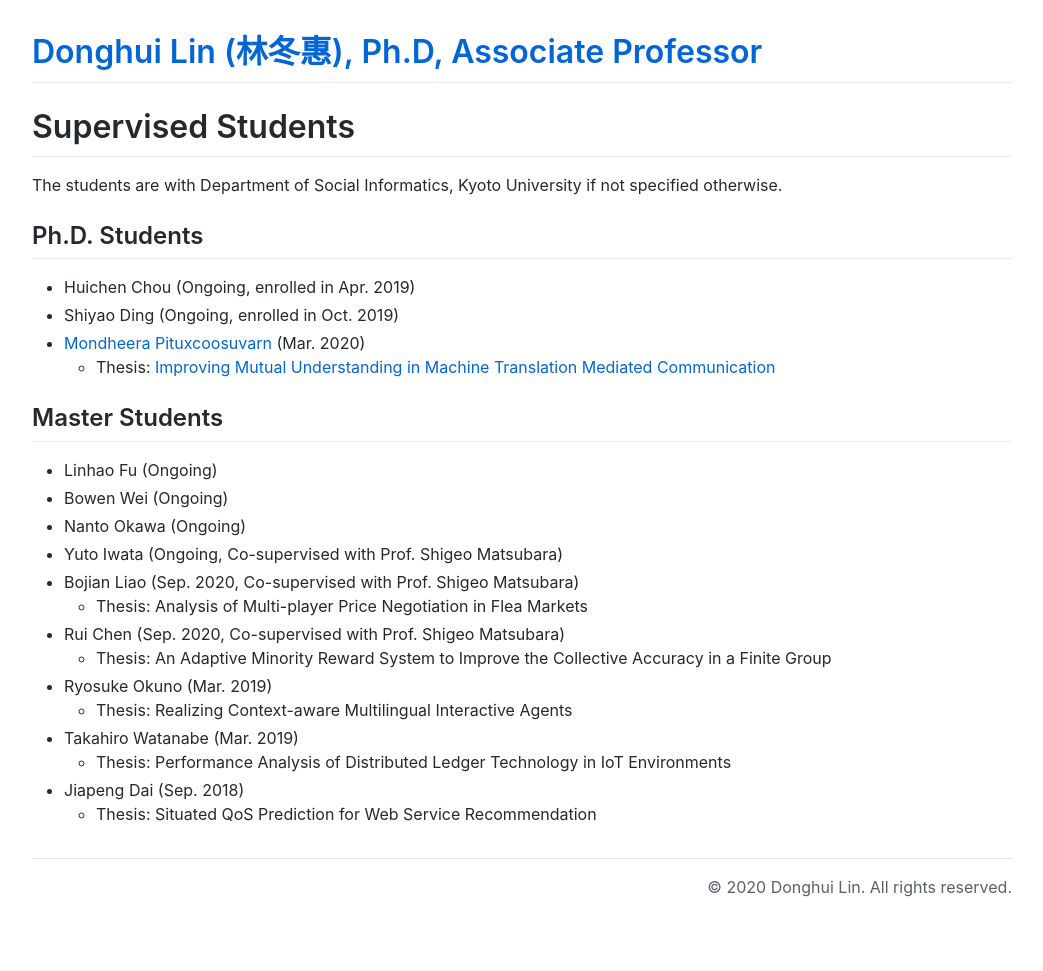
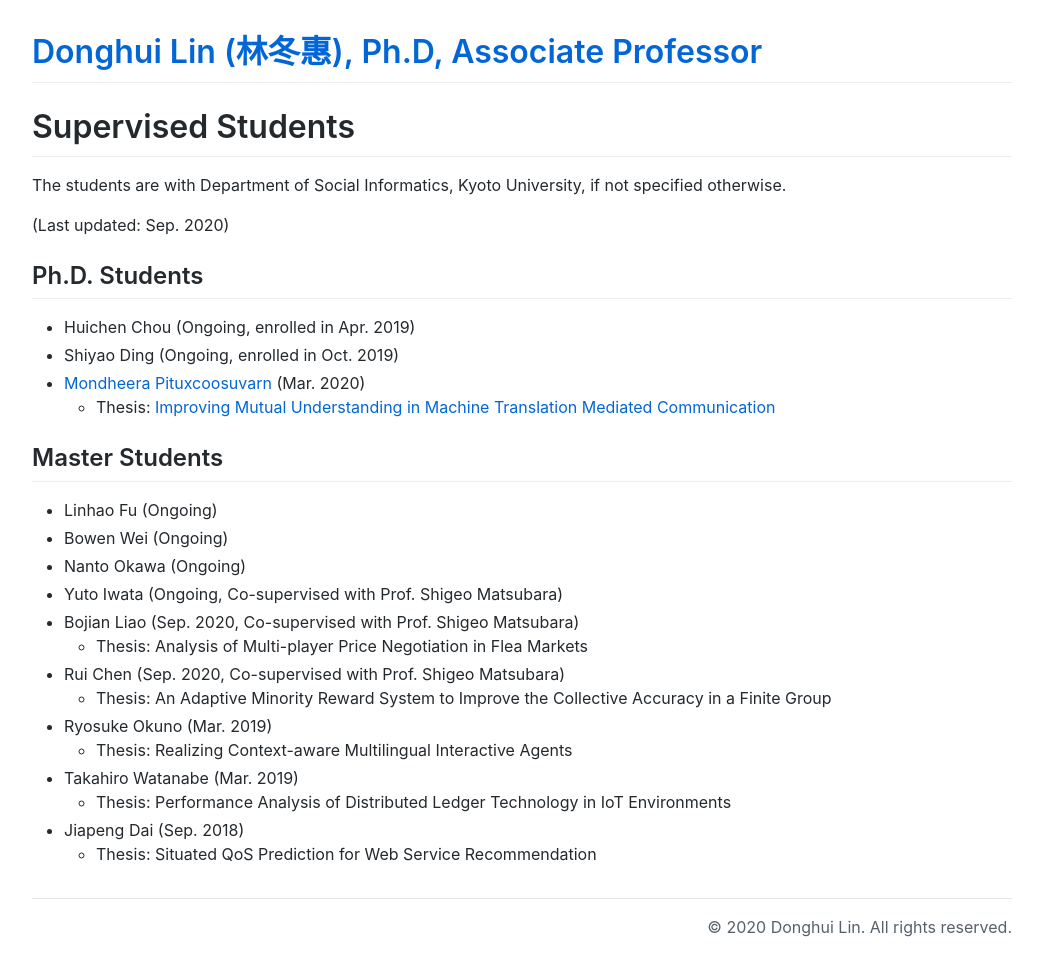
Before and after one commit to lindh/lindh.github.io, a Jekyll site: the page built from students.md, in a window 1280 px wide. Shown: the whole page, without its empty margins (118-1161 px from the left). Built offline with Jekyll 4.4.1, drawn with Linux system fonts in a browser that asks for light colours; comment, search, counter and statistics services are not loaded; our own code applies the rules of GitHub Pages for plain Markdown files; before the commit the page ends 931 px from its top, so only the background shows below that.

Commit message:
Update students.md

```diff
--- a/students.md
+++ b/students.md
@@ -3,7 +3,9 @@ layout: default
 ---
 
 # Supervised Students
-The students are with Department of Social Informatics, Kyoto University if not specified otherwise.
+The students are with Department of Social Informatics, Kyoto University, if not specified otherwise.
+
+(Last updated: Sep. 2020)
 
 ## Ph.D. Students
 - Huichen Chou (Ongoing, enrolled in Apr. 2019)
```
